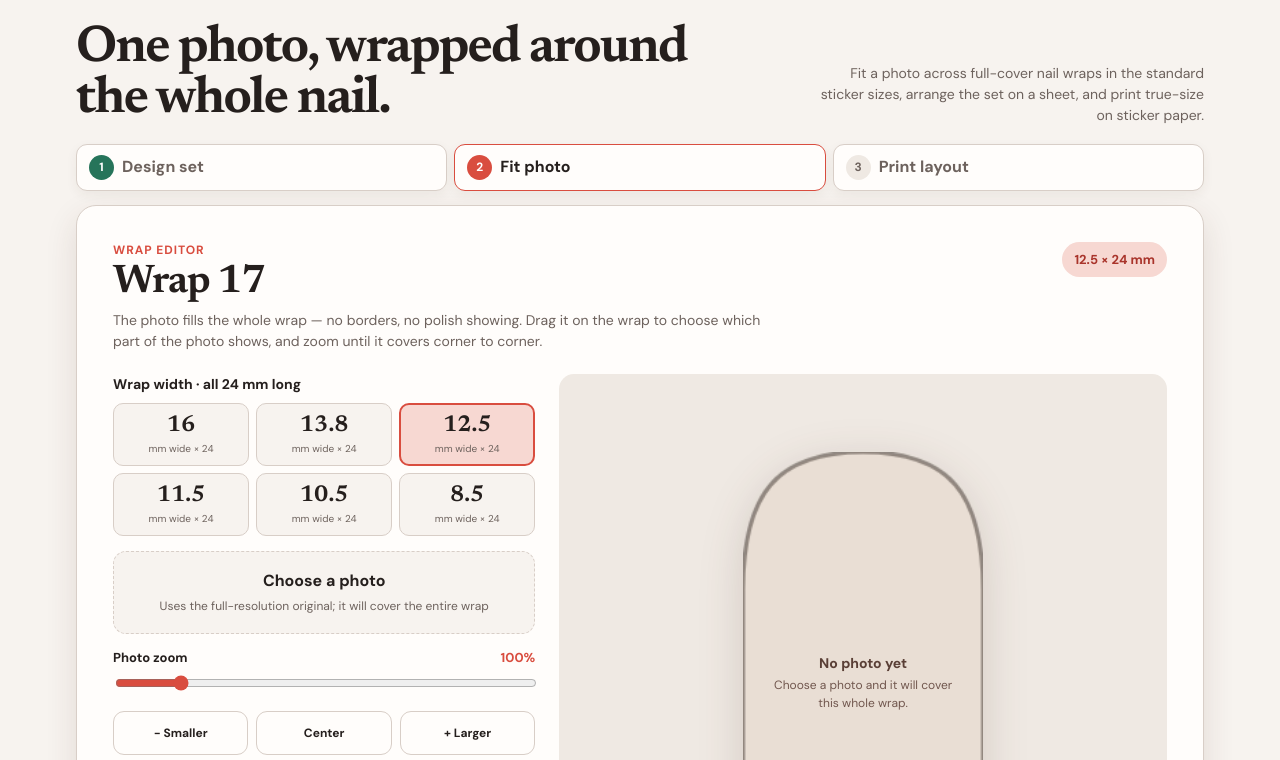
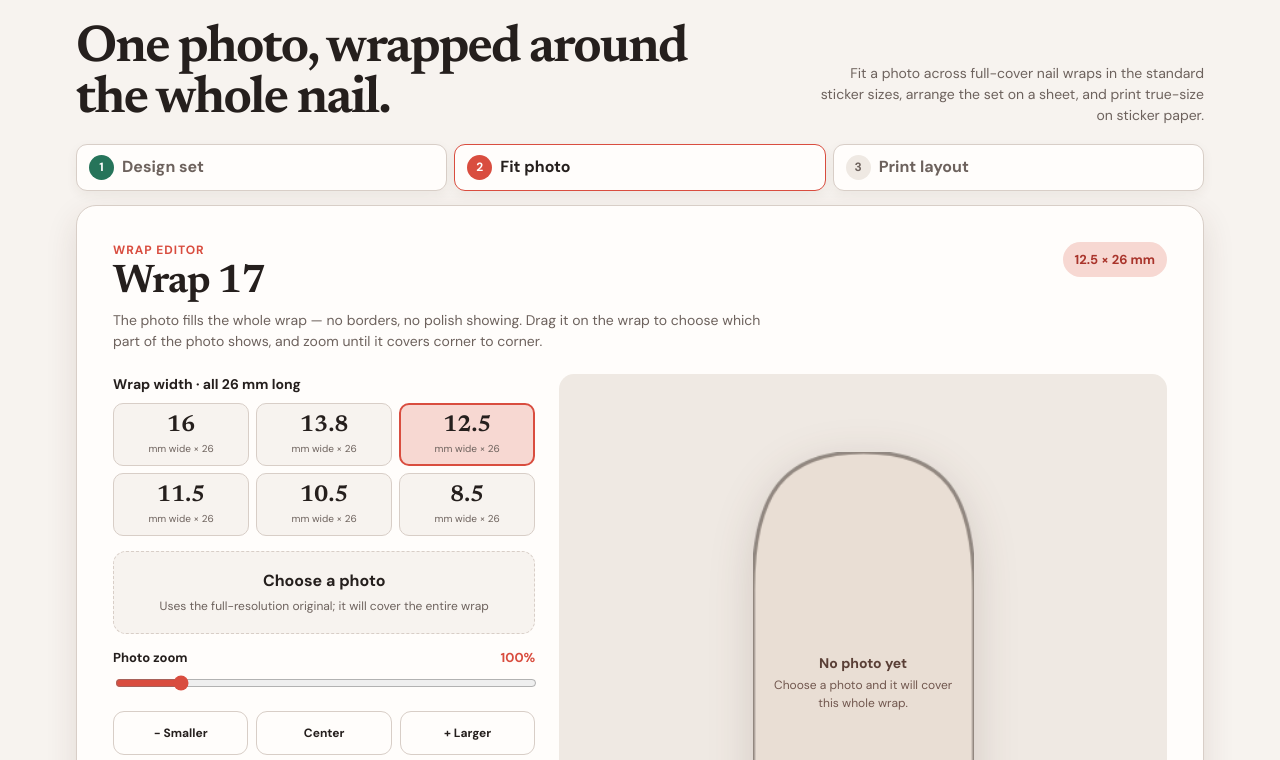
Before and after one commit to coopmatth/nail-wrap-designer, a plain HTML site: page index.html in a window 1280 px wide. Both pictures are taken after a click on the button "+ Add wrap". Shown: the top 760 px of the page. Drawn offline with Linux system fonts and the light colour scheme.

Commit message:
Switch wrap length to 26mm

```diff
--- a/index.html
+++ b/index.html
@@ -32,21 +32,21 @@
   </nav>
   <section class="workspace">
     <article class="screen active" id="setScreen">
-      <div class="head"><div><div class="eyebrow">Your wrap set</div><h2>Standard full-cover sizes</h2><p>Every wrap is 24 mm long, in the six standard widths. The set starts with two of each width pattern — sixteen wraps, both hands covered. Tap any wrap to fit a photo to it.</p></div><div class="pill" id="setCount">16 wraps</div></div>
+      <div class="head"><div><div class="eyebrow">Your wrap set</div><h2>Standard full-cover sizes</h2><p>Every wrap is 26 mm long, in the six standard widths. The set starts with two of each width pattern — sixteen wraps, both hands covered. Tap any wrap to fit a photo to it.</p></div><div class="pill" id="setCount">16 wraps</div></div>
       <div class="set-sheet">
         <div class="wrap-grid" id="wrapGrid"></div>
         <div class="empty-set hidden" id="emptySet"><b>No wraps in the set</b>Add a wrap or a full set of sixteen to get started.</div>
         <div class="set-tools"><button class="btn" id="addWrap" type="button">+ Add wrap</button><button class="btn" id="addSet" type="button">+ Add full set of 16</button></div>
       </div>
-      <div class="note"><svg viewBox="0 0 24 24" fill="none" stroke="currentColor" stroke-width="2"><circle cx="12" cy="12" r="9"/><path d="M12 10v6m0-9h.01"/></svg><span>Widths run 16 · 13.8 · 12.5 · 12.5 · 11.5 · 11.5 · 10.5 · 8.5 mm, all 24 mm long — the standard full-cover sticker sizes. The photo covers the entire wrap, edge to edge.</span></div>
+      <div class="note"><svg viewBox="0 0 24 24" fill="none" stroke="currentColor" stroke-width="2"><circle cx="12" cy="12" r="9"/><path d="M12 10v6m0-9h.01"/></svg><span>Widths run 16 · 13.8 · 12.5 · 12.5 · 11.5 · 11.5 · 10.5 · 8.5 mm, all 26 mm long — the standard full-cover sticker sizes. The photo covers the entire wrap, edge to edge.</span></div>
       <div class="actions"><span class="helper">Wraps without a photo stay off the print sheet.</span><button class="btn primary" id="doneSet">Arrange the sheet →</button></div>
     </article>
 
     <article class="screen" id="editScreen">
-      <div class="head"><div><div class="eyebrow">Wrap editor</div><h2 id="editTitle">Wrap 1</h2><p>The photo fills the whole wrap — no borders, no polish showing. Drag it on the wrap to choose which part of the photo shows, and zoom until it covers corner to corner.</p></div><div class="pill" id="editPill">16 × 24 mm</div></div>
+      <div class="head"><div><div class="eyebrow">Wrap editor</div><h2 id="editTitle">Wrap 1</h2><p>The photo fills the whole wrap — no borders, no polish showing. Drag it on the wrap to choose which part of the photo shows, and zoom until it covers corner to corner.</p></div><div class="pill" id="editPill">16 × 26 mm</div></div>
       <div class="editor-layout">
         <div class="controls">
-          <div><div class="helper" style="font-weight:700;color:var(--ink);margin-bottom:8px">Wrap width · all 24 mm long</div><div class="size-grid" id="sizeGrid"></div></div>
+          <div><div class="helper" style="font-weight:700;color:var(--ink);margin-bottom:8px">Wrap width · all 26 mm long</div><div class="size-grid" id="sizeGrid"></div></div>
           <label class="upload"><input id="artInput" type="file" accept="image/*"><b>Choose a photo</b><span>Uses the full-resolution original; it will cover the entire wrap</span></label>
           <div class="control"><label for="zoom">Photo zoom <output id="zoomOut">100%</output></label><input id="zoom" type="range" min="50" max="400" value="100"></div>
           <div class="adjust"><button class="btn" id="smaller">− Smaller</button><button class="btn" id="center">Center</button><button class="btn" id="larger">+ Larger</button><button class="btn" id="left">↶ Rotate</button><button class="btn" id="reset">Reset fit</button><button class="btn" id="right">Rotate ↷</button></div>
@@ -81,7 +81,7 @@
 <script>
 (function(){
 'use strict';
-var LENGTH=24;
+var LENGTH=26;
 var WIDTHS=[16,13.8,12.5,11.5,10.5,8.5];
 var SET_PATTERN=[16,13.8,12.5,12.5,11.5,11.5,10.5,8.5];
 var nextId=1;
@@ -135,7 +135,7 @@ function renderSet(){
   wraps.forEach(function(wr,i){
     var b=document.createElement('button');b.type='button';
     b.className='wrap-tile'+(wr.id===state.selectedId?' selected':'')+(wr.source?'':' empty');
-    b.setAttribute('aria-label','Edit wrap '+(i+1)+', '+fmtW(wr.w)+' by 24 millimeters'+(wr.source?', photo added':', no photo'));
+    b.setAttribute('aria-label','Edit wrap '+(i+1)+', '+fmtW(wr.w)+' by 26 millimeters'+(wr.source?', photo added':', no photo'));
     var c=wrapCanvas(wr,170,false);
     c.style.width=(wr.w*pxmm)+'px';c.style.height=(LENGTH*pxmm)+'px';
     var label=document.createElement('span');label.className='tile-label';label.textContent=fmtW(wr.w)+' mm';
@@ -148,17 +148,17 @@ function renderSet(){
   var pc=photoCount();
   $('#setCount').textContent=wraps.length+' wrap'+(wraps.length===1?'':'s')+' · '+pc+' with photo'+(pc===1?'':'s');
 }
-$('#addWrap').addEventListener('click',function(){var wr=makeWrap(12.5);wraps.push(wr);state.selectedId=wr.id;renderSet();showToast('Wrap added — 12.5 × 24 mm');go('edit')});
+$('#addWrap').addEventListener('click',function(){var wr=makeWrap(12.5);wraps.push(wr);state.selectedId=wr.id;renderSet();showToast('Wrap added — 12.5 × 26 mm');go('edit')});
 $('#addSet').addEventListener('click',function(){SET_PATTERN.concat(SET_PATTERN).forEach(function(w){wraps.push(makeWrap(w))});renderSet();showToast('Full set of 16 added — '+wraps.length+' wraps total')});
 $('#doneSet').addEventListener('click',function(){go('layout')});
 /* ---------- Step 2: the editor ---------- */
 var sizeGrid=$('#sizeGrid');
-WIDTHS.forEach(function(w){var b=document.createElement('button');b.type='button';b.className='size';b.dataset.width=w;b.innerHTML='<strong>'+fmtW(w)+'</strong><small>mm wide × 24</small>';b.addEventListener('click',function(){var wr=selected();if(!wr)return;wr.w=w;updateEditorLabels();drawPreview()});sizeGrid.appendChild(b)});
+WIDTHS.forEach(function(w){var b=document.createElement('button');b.type='button';b.className='size';b.dataset.width=w;b.innerHTML='<strong>'+fmtW(w)+'</strong><small>mm wide × 26</small>';b.addEventListener('click',function(){var wr=selected();if(!wr)return;wr.w=w;updateEditorLabels();drawPreview()});sizeGrid.appendChild(b)});
 function wrapIndex(wr){return wraps.indexOf(wr)+1}
 function updateEditorLabels(){
   var wr=selected();if(!wr)return;
   $('#editTitle').textContent='Wrap '+wrapIndex(wr);
-  $('#editPill').textContent=fmtW(wr.w)+' × 24 mm';
+  $('#editPill').textContent=fmtW(wr.w)+' × 26 mm';
   $$('.size').forEach(function(b){b.classList.toggle('selected',+b.dataset.width===wr.w)});
   $('#zoom').value=Math.round(wr.scale*100);
   $('#zoomOut').textContent=Math.round(wr.scale*100)+'%';
@@ -264,7 +264,7 @@ function buildLayout(keep){
     var item=document.createElement('div');item.className='sheet-item';item.dataset.wrap=wr.id;
     item.style.left=(wr.layoutX*scale)+'px';item.style.top=(wr.layoutY*scale)+'px';
     item.style.width=(wr.w*scale)+'px';item.style.height=(LENGTH*scale)+'px';
-    item.innerHTML='<img draggable="false" alt="Wrap '+wrapIndex(wr)+', '+fmtW(wr.w)+' by 24 millimeters" src="'+wr.previewUrl+'">';
+    item.innerHTML='<img draggable="false" alt="Wrap '+wrapIndex(wr)+', '+fmtW(wr.w)+' by 26 millimeters" src="'+wr.previewUrl+'">';
     makeDraggable(item,wr);paper.appendChild(item);
   });
 }
```
